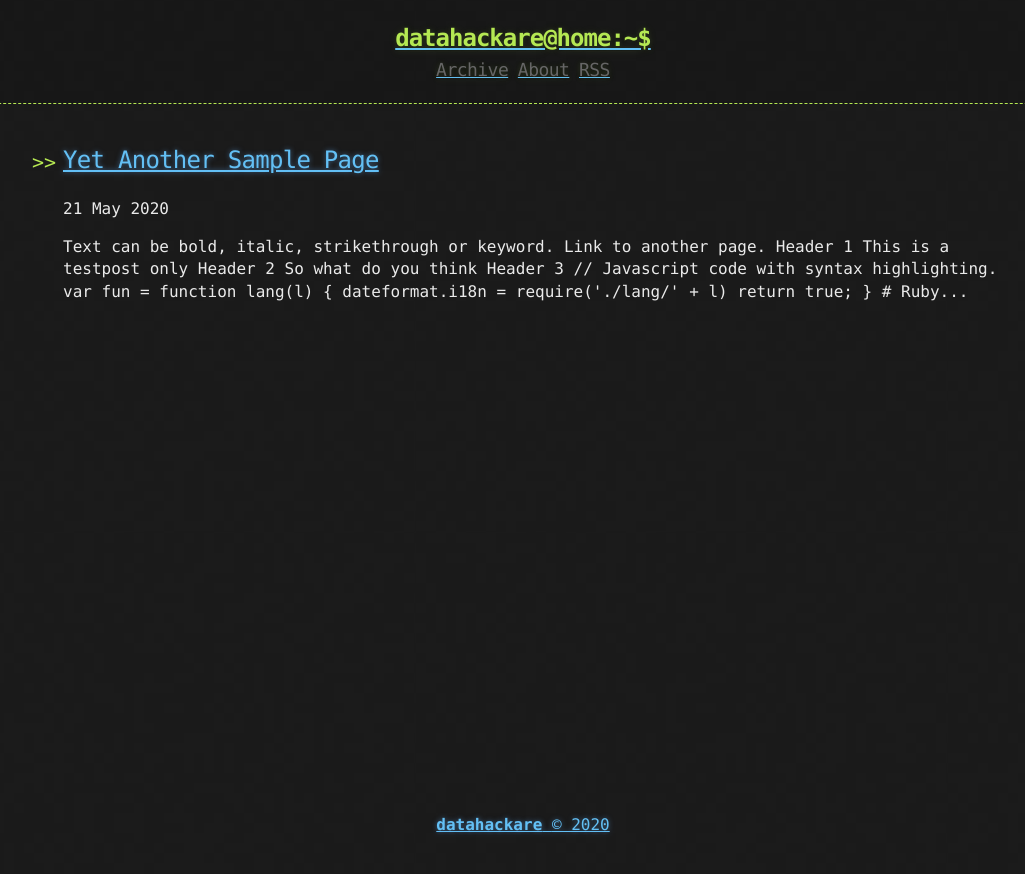
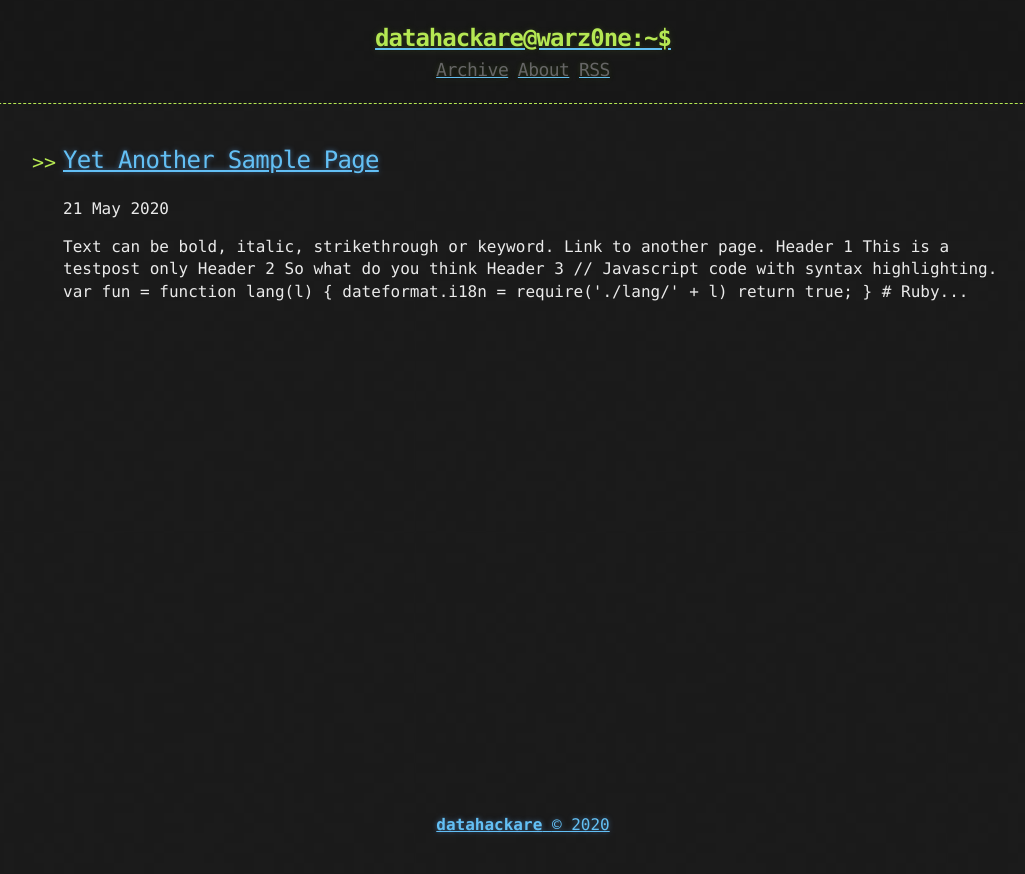
Before and after one commit to datahackare/warz0ne, a Jekyll site: the page built from index.html, in a window 1280 px wide. Shown: the top 874 px of the page, without its empty margins (117-1142 px from the left). Built offline with Jekyll 4.4.1, drawn with Linux system fonts in a browser that asks for light colours; the list of posts is cut into pages by our own code.

Commit message:
Update header.html

```diff
--- a/_includes/header.html
+++ b/_includes/header.html
@@ -2,7 +2,7 @@
   <div>
     <a href="{{ "/" | prepend: site.baseurl | replace: '//', '/' }}">
     {% assign owner_first_name = site.owner | split: " " %}
-    <h1>{{ owner_first_name[0] | downcase }}@home:~$</h1>
+    <h1>{{ owner_first_name[0] | downcase }}@warz0ne:~$</h1>
     </a>
     <div class="header-links">
       {% include links.html %}
```
